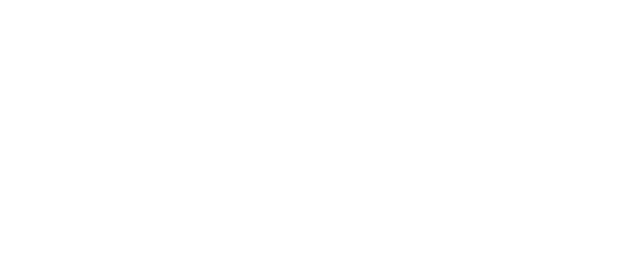
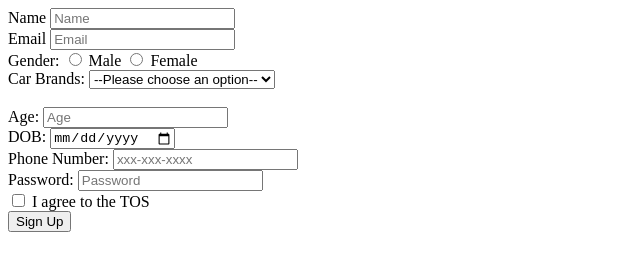
Before and after one commit to acciojob/signup-form-car-raabin10, a website: page main.html in a window 1280 px wide. Shown: the whole page, without its empty margins (0-640 px from the left). Drawn offline with Linux system fonts and the light colour scheme.

Commit message:
created a submission

```diff
--- a/main.html
+++ b/main.html
@@ -8,6 +8,42 @@
 
 <body>
 	<!-- the entire body must be written by student -->
+	<form method=post>
+	<div><label for =name>Name</label>
+	<input type="text" id=name placeholder=Name required>	</div>
+	<div><label for ="email">Email</label>
+	<input type="email" id=email placeholder=Email required></div>
+<div>	<label>Gender:</label>
+    <input type="radio" id="gender_m" name="gender" value="Male" required>
+    <label for="gender_m">Male</label>
+    <input type="radio" id="gender_f" name="gender" value="Female" required>
+    <label for="gender_f">Female</label>
+</div>
+		<label for="cars">Car Brands:</label>
+    <select id="cars" name="cars" required>
+        <option value="" disabled selected>--Please choose an option--</option>
+        <option value="ford">Ford</option>
+        <option value="chevrolet">Chevrolet</option>
+        <option value="toyota">Toyota</option>
+    </select><br><br>
+
+    <label for="age">Age:</label>
+    <input type="number" id="age" name="age" placeholder="Age" required><br>
+
+    <label for="dob">DOB:</label>
+    <input type="date" id="dob" name="dob" required><br>
+
+    <label for="tel">Phone Number:</label>
+    <input type="tel" id="tel" name="tel" placeholder="xxx-xxx-xxxx"><br>
+
+    <label for="password">Password:</label>
+    <input type="password" id="password" name="password" placeholder="Password" required><br>
+
+    <input type="checkbox" id="tos" name="tos" required>
+    <label for="tos">I agree to the TOS</label><br>
+
+    <button type="submit">Sign Up</button>
+	</form>
     <script type="text/javascript" src="./script.js">
 </script>
 
```
